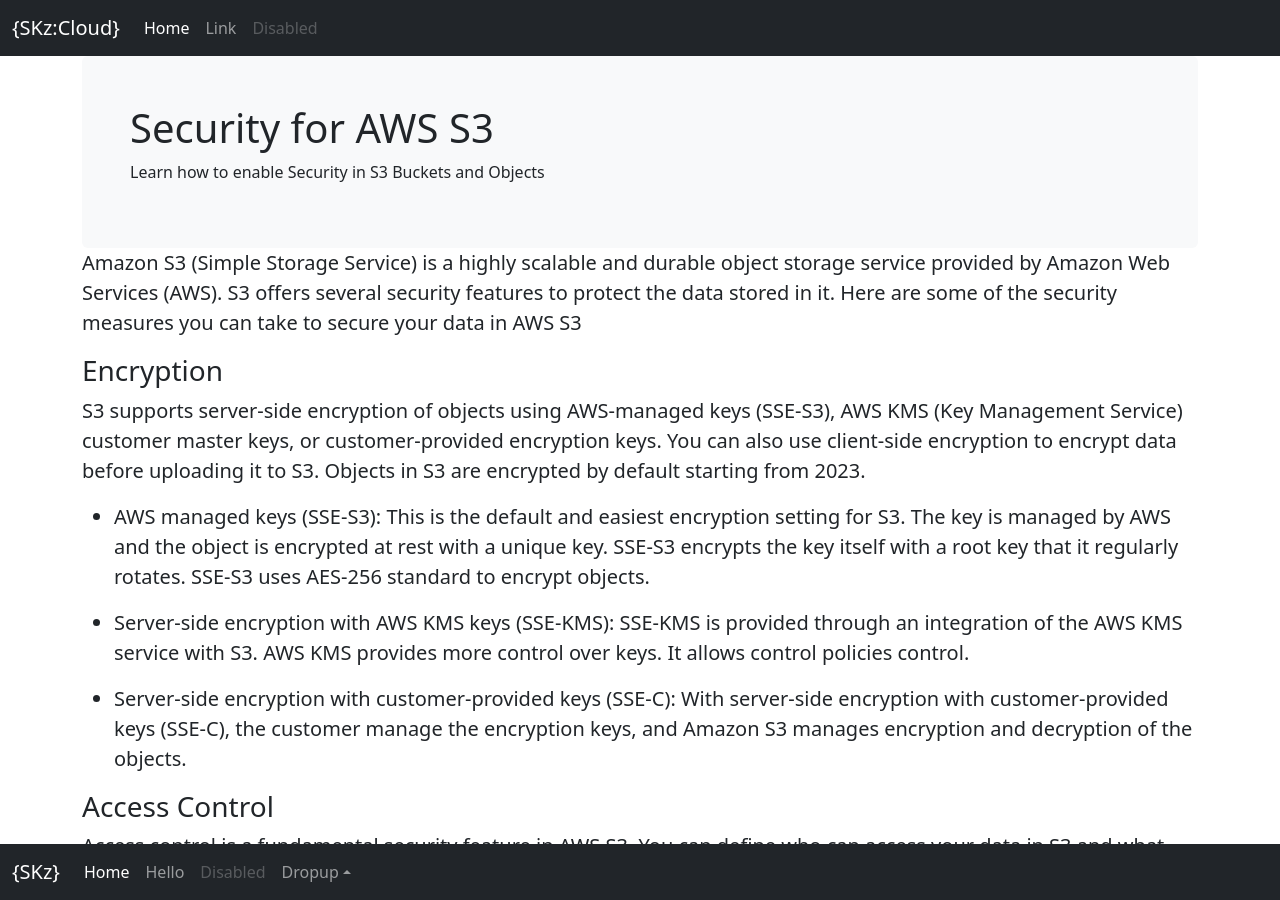
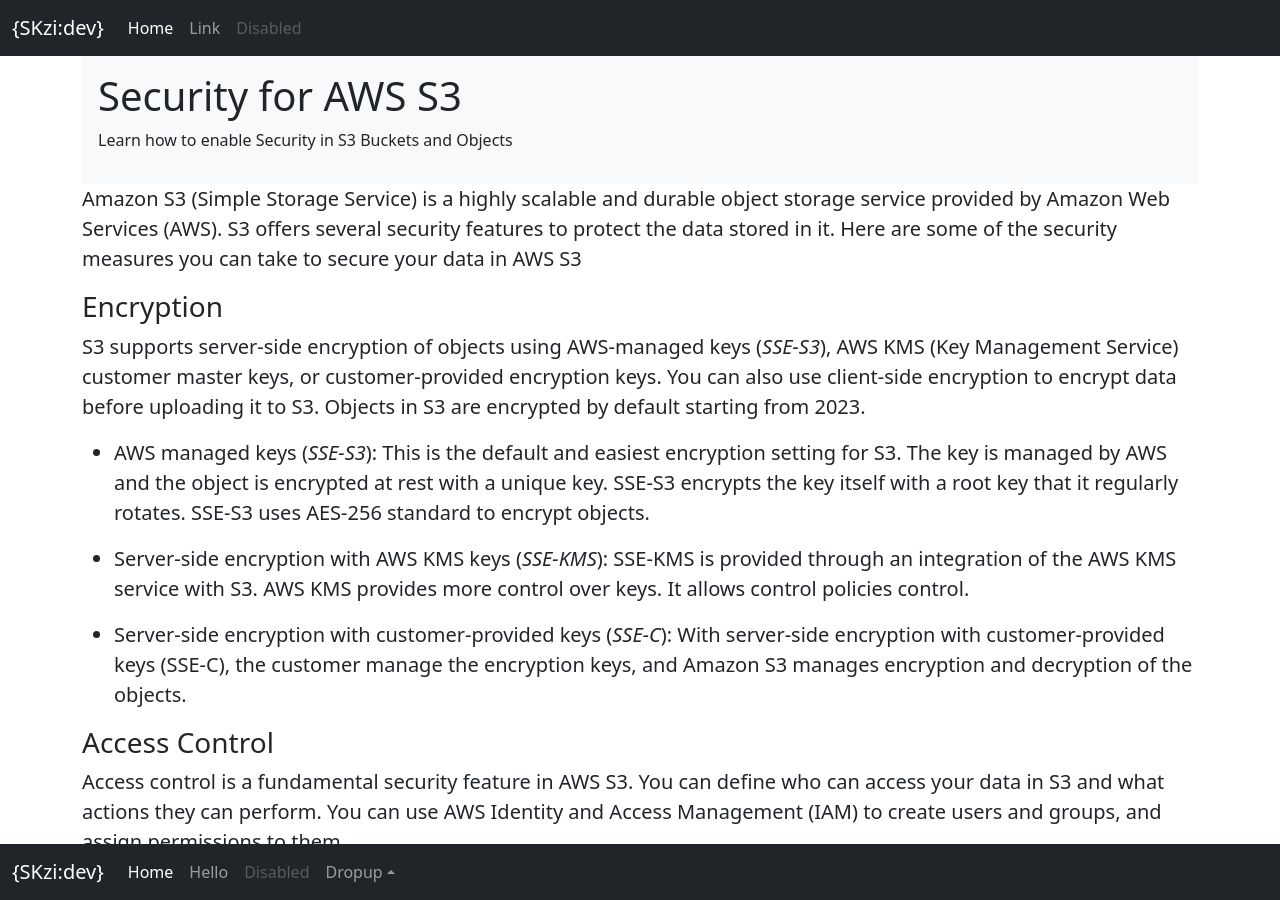
Before and after one commit to s-kazi/s-kazi.github.io, a Jekyll site: the page built from aws/s3/security.markdown, in a window 1280 px wide and 900 px high. Built offline with Jekyll 4.4.1, drawn with Linux system fonts in a browser that asks for light colours; nearby versions of some CDN libraries; some of the changed text lies outside the part shown.

Commit message:
style changes

```diff
--- a/_includes/footer.html
+++ b/_includes/footer.html
@@ -1,6 +1,7 @@
+<div style="display: block; height: 50px;"></div>
 <nav class="navbar fixed-bottom navbar-expand-sm navbar-dark bg-dark">
     <div class="container-fluid">
-      <a class="navbar-brand" href="/">{SKz}</a>
+      <a class="navbar-brand" href="/">{SKzi:dev}</a>
       <button class="navbar-toggler" type="button" data-bs-toggle="collapse" data-bs-target="#navbarCollapse" aria-controls="navbarCollapse" aria-expanded="false" aria-label="Toggle navigation">
         <span class="navbar-toggler-icon"></span>
       </button>
--- a/_includes/header.html
+++ b/_includes/header.html
@@ -1,5 +1,6 @@
 <!doctype html>
 <html lang="en">
+
 <head>
   <meta charset="utf-8">
   <meta name="viewport" content="width=device-width, initial-scale=1">
@@ -10,11 +11,13 @@
   <link href="https://getbootstrap.com/docs/5.2/dist/css/bootstrap.min.css" rel="stylesheet" crossorigin="anonymous">
   <link rel="stylesheet" href="https://cdn.jsdelivr.net/npm/bootstrap-icons@1.9.1/font/bootstrap-icons.css">
 </head>
+
 <body>
   <nav class="navbar navbar-expand-lg navbar-dark bg-dark rounded1">
     <div class="container-fluid">
-    <a class="navbar-brand" href="/">{SKz:Cloud}</a>
-    <button class="navbar-toggler" type="button" data-bs-toggle="collapse" data-bs-target="#navbarCollapse" aria-controls="navbarCollapse" aria-expanded="false" aria-label="Toggle navigation">
+      <a class="navbar-brand" href="/">{SKzi:dev}</a>
+      <button class="navbar-toggler" type="button" data-bs-toggle="collapse" data-bs-target="#navbarCollapse"
+        aria-controls="navbarCollapse" aria-expanded="false" aria-label="Toggle navigation">
         <span class="navbar-toggler-icon"></span>
       </button>
       <div class="collapse navbar-collapse" id="navbarCollapse">
--- a/_layouts/post.html
+++ b/_layouts/post.html
@@ -1,11 +1,6 @@
 {% include header.html %}
 <main class="container">
-  <div class="bg-light p-5 rounded mt-0">
-    <!--
-    <h1>Bottom Navbar example</h1>
-    <p class="lead">This example is a quick exercise to illustrate how the bottom navbar works.</p>
-    <a class="btn btn-lg btn-primary" href="/docs/5.2/components/navbar/" role="button">View navbar docs &raquo;</a>
-    -->
+  <div class="bg-light p-3 rounded mt-0">
     <h1>{{ page.title }}</h1>
     <p>{{ page.subtitle }}</p>
   </div>
--- a/aws/s3/security.markdown
+++ b/aws/s3/security.markdown
@@ -9,13 +9,13 @@ Amazon S3 (Simple Storage Service) is a highly scalable and durable object stora
 
 ### Encryption
 
-S3 supports server-side encryption of objects using AWS-managed keys (SSE-S3), AWS KMS (Key Management Service) customer master keys, or customer-provided encryption keys. You can also use client-side encryption to encrypt data before uploading it to S3. Objects in S3 are encrypted by default starting from 2023.
+S3 supports server-side encryption of objects using AWS-managed keys (*SSE-S3*), AWS KMS (Key Management Service) customer master keys, or customer-provided encryption keys. You can also use client-side encryption to encrypt data before uploading it to S3. Objects in S3 are encrypted by default starting from 2023.
 
-- AWS managed keys (SSE-S3): This is the default and easiest encryption setting for S3. The key is managed by AWS and the object is encrypted at rest with a unique key. SSE-S3 encrypts the key itself with a root key that it regularly rotates. SSE-S3 uses AES-256 standard to encrypt objects.
+- AWS managed keys (*SSE-S3*): This is the default and easiest encryption setting for S3. The key is managed by AWS and the object is encrypted at rest with a unique key. SSE-S3 encrypts the key itself with a root key that it regularly rotates. SSE-S3 uses AES-256 standard to encrypt objects.
 
-- Server-side encryption with AWS KMS keys (SSE-KMS): SSE-KMS is provided through an integration of the AWS KMS service with S3. AWS KMS provides more control over keys. It allows control policies control.
+- Server-side encryption with AWS KMS keys (*SSE-KMS*): SSE-KMS is provided through an integration of the AWS KMS service with S3. AWS KMS provides more control over keys. It allows control policies control.
 
-- Server-side encryption with customer-provided keys (SSE-C): With server-side encryption with customer-provided keys (SSE-C), the customer manage the encryption keys, and Amazon S3 manages encryption and decryption of the objects.
+- Server-side encryption with customer-provided keys (*SSE-C*): With server-side encryption with customer-provided keys (SSE-C), the customer manage the encryption keys, and Amazon S3 manages encryption and decryption of the objects.
 
 ### Access Control
 
@@ -37,11 +37,11 @@ S3 versioning is a feature that allows you to store multiple versions of an obje
 
 Secure transfer in AWS S3 refers to the process of securely transferring data between your client and S3 over a network connection. S3 provides several secure transfer options to protect data in transit, including:
 
-- ***SSL/TLS encryption***: S3 uses SSL/TLS (Secure Sockets Layer/Transport Layer Security) encryption to encrypt data in transit between your client and S3. SSL/TLS is a widely used encryption protocol that provides a secure and encrypted connection.
+- **SSL/TLS encryption**: S3 uses SSL/TLS (Secure Sockets Layer/Transport Layer Security) encryption to encrypt data in transit between your client and S3. SSL/TLS is a widely used encryption protocol that provides a secure and encrypted connection.
 
-- ***AWS Transfer Family***: AWS Transfer Family is a fully managed service that enables you to transfer files over Secure File Transfer Protocol (SFTP), File Transfer Protocol over SSL/TLS (FTPS), and Secure Shell (SSH) File Transfer Protocol (SFTP) directly into and out of Amazon S3. AWS Transfer Family automatically scales to meet your file transfer needs and provides a highly available architecture that can be integrated with your existing authentication systems.
+- **AWS Transfer Family**: AWS Transfer Family is a fully managed service that enables you to transfer files over Secure File Transfer Protocol (SFTP), File Transfer Protocol over SSL/TLS (FTPS), and Secure Shell (SSH) File Transfer Protocol (SFTP) directly into and out of Amazon S3. AWS Transfer Family automatically scales to meet your file transfer needs and provides a highly available architecture that can be integrated with your existing authentication systems.
 
-- ***Amazon S3 Transfer Acceleration***: Amazon S3 Transfer Acceleration uses Amazon CloudFront's globally distributed edge locations to accelerate transfers over the public internet. When you enable S3 Transfer Acceleration, your data is routed through Amazon's network of edge locations, which can result in faster data transfer speeds and improved reliability.
+- **Amazon S3 Transfer Acceleration**: Amazon S3 Transfer Acceleration uses Amazon CloudFront's globally distributed edge locations to accelerate transfers over the public internet. When you enable S3 Transfer Acceleration, your data is routed through Amazon's network of edge locations, which can result in faster data transfer speeds and improved reliability.
 
 ### Block Public Access
 
@@ -53,7 +53,7 @@ There are multiple options for Block Public Access.
 
 ### Object Lock
 
-S3 Object Lock feature allows storing objects in write-once-read-many (WORM) model. This prevents accidental deletion or modification of objects and ensures that objects remain immutable for a specified retention period.
+S3 Object Lock feature allows storing objects in write-once-read-many (*WORM*) model. This prevents accidental deletion or modification of objects and ensures that objects remain immutable for a specified retention period.
 
 S3 supports two different modes for Object Lock: Governance mode or Compliance mode.
 
```
Lines whose indentation alone changed are shown as unchanged.
